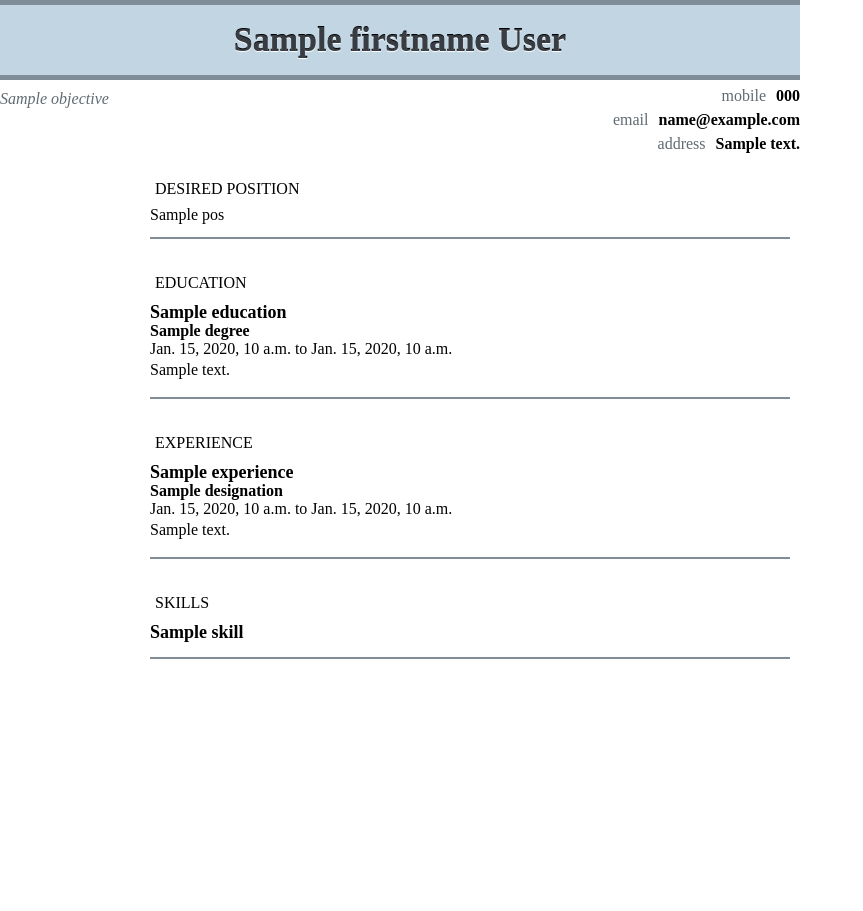
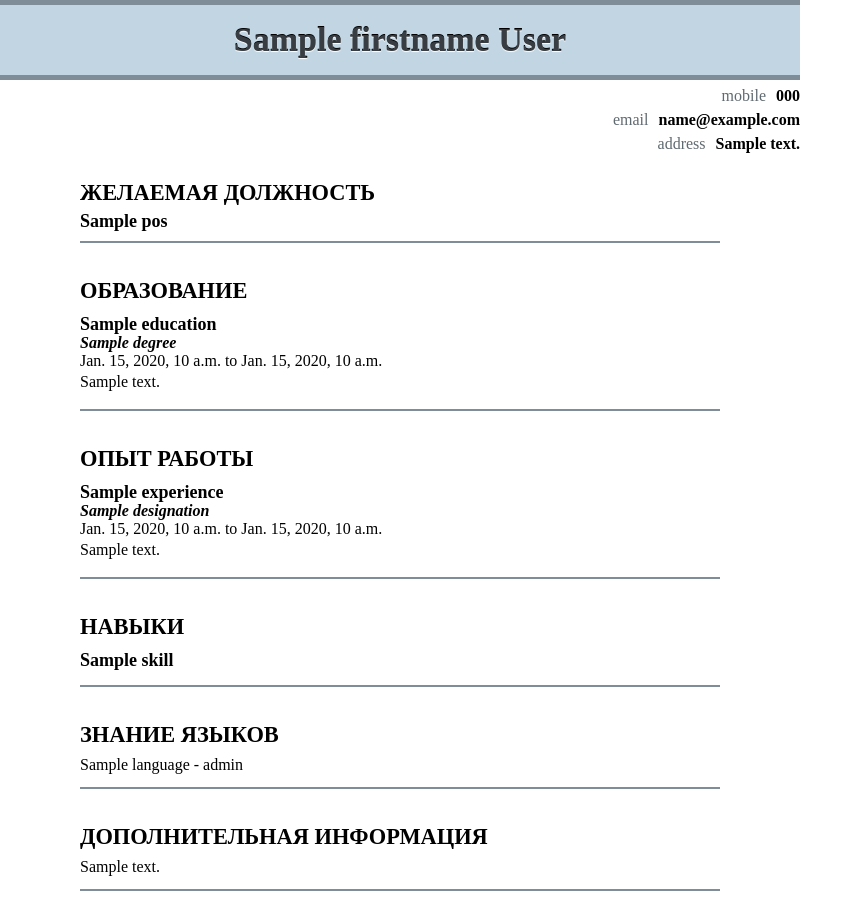
Before and after one commit to krax1337/bts-resumes, a Django app: template formuploads/templates/formuploads/resume.html in a window 1280 px wide. Shown: the whole page, without its empty margins (0-863 px from the left). Before the commit the page ends 659 px from the top, so only its background shows below. Run offline with Django 3.2, Linux system fonts and the light colour scheme; the template is opened without the code that fills it: most values are stand-ins (such as "Sample title", 1, 10 or a date in 2020); parts of the project's set-up code (start-up, migrations or seed data) failed here and were passed over; some libraries are stand-ins or nearby versions.

Commit message:
vrode norm resume.html

```diff
--- a/formuploads/templates/formuploads/resume.html
+++ b/formuploads/templates/formuploads/resume.html
@@ -122,19 +122,20 @@ ul#contact span  {
 }
 
 .section  {
+  display: block;
   width: 640px;
-  margin-left: 150px;
+  margin-left: 80px;
   position: relative;
   margin-bottom: 20px;
 }
 
 .section .section_header span {
-
-
-
   display: inline-block;
   padding: 5px;
+  padding-left: 0px;
   text-align: right;
+  font-weight: bold;
+  font-size: 1.4em;
   text-transform: uppercase;
 }
 
@@ -165,7 +166,6 @@ html[xmlns] .clearfix {
 * html .clearfix {
 	height: 1%;
 }
-
     </style>
   </head>
   <body>
@@ -180,11 +180,6 @@ html[xmlns] .clearfix {
      </div><!--about-->
 
      <div>
-        {% if resume.objective %}
-            <div class="objective">
-                <p>{{resume.objective}}</p>
-            </div><!--objective-->
-        {% endif %}
       <ul id="contact">
         {% if resume.phone %}
             <li><span>Mobile</span><strong>{{resume.phone}}</strong></li>
@@ -209,23 +204,23 @@ html[xmlns] .clearfix {
 
         <div class="section">
             <div class="section_header">
-                <span>Desired position</span>
+                <span>Желаемая должность</span>
             </div><!--section-header-->
             <div class="description">
-                <p>{% for pos in resume.positions %}
+                <h3 class="skill_header">{% for pos in resume.positions %}
                     {{pos}}
                     {% endfor %}
-                </p>
+                </h3>
             </div>
         </div><!--section-->
         <div class="section">
             <div class="section_header">
-              <span>Education</span>
+              <span>Образование</span>
             </div><!--section-header-->
             {% for education in resume.educations %}
             <div class="item">
               <h3>{{education.name}}</h3>
-              <h4>{{education.degree}}</h4>
+              <h4><i>{{education.degree}}</i></h4>
               <div class="date">{{education.start_date}} to {{ education.end_date }}</div>
               {% if education.description %}
                 <div class="description">
@@ -238,13 +233,13 @@ html[xmlns] .clearfix {
 
       <div class="section">
         <div class="section_header">
-          <span>Experience</span>
+          <span>Опыт работы</span>
         </div><!--section-header-->
 
       {% for experience in resume.experiences %}
         <div class="item">
           <h3>{{ experience.company_name }}</h3>
-          <h4>{{ experience.designation }}</h4>
+          <h4><i>{{ experience.designation }}</i></h4>
           <div class="date">{{ experience.start_date }} to {{ experience.end_date }}</div>
           <div class="description">
             <p>{{ experience.description }}</p>
@@ -259,7 +254,7 @@ html[xmlns] .clearfix {
       {% if resume.skills %}
         <div class="section skills">
             <div class="section_header">
-              <span>Skills</span>
+              <span>Навыки</span>
             </div><!--section-header-->
 
            <div class="item">
@@ -272,6 +267,31 @@ html[xmlns] .clearfix {
       </div><!--skills-->
       {% endif %}
 
+      {% if resume.languages %}
+        <div class="section skills">
+            <div class="section_header">
+              <span>Знание языков</span>
+            </div><!--section-header-->
+
+            {% for language in resume.languages %}
+            <div class="description">
+                <p>{{language.name}} - {{language.level}}</p>
+            </div>
+            {% endfor %}
+        </div><!--skills-->
+      {% endif %}
+
+      {% if resume.about %}
+        <div class="section skills">
+            <div class="section_header">
+              <span>Дополнительная информация</span>
+            </div><!--section-header-->
+            <div class="description">
+                <p>{{resume.about}}</p>
+            </div>
+        </div><!--skills-->
+      {% endif %}
+
     </div><!--sidebar-->
     </div><!--container_inner-->
     </div><!--container-->
--- a/formuploads/urls.py
+++ b/formuploads/urls.py
@@ -9,7 +9,7 @@ urlpatterns = [
     path('upload/', views.upload, name="upload"),
 
     path('search/', views.search_v, name="search"),
-    path('generate_pdf/', views.generate_pdf, name="generate_pdf"),
+    # path('generate_pdf/', views.generate_pdf, name="generate_pdf"),
     path('upload/show_json/', views.show_json, name="show_json"),
     path('upload/show_xml/', views.show_xml, name="show_xml"),
     path('upload/rate/', views.rate, name = 'rate'),
```
Also changed, not shown: formuploads/views.py (+67 -65 lines).
